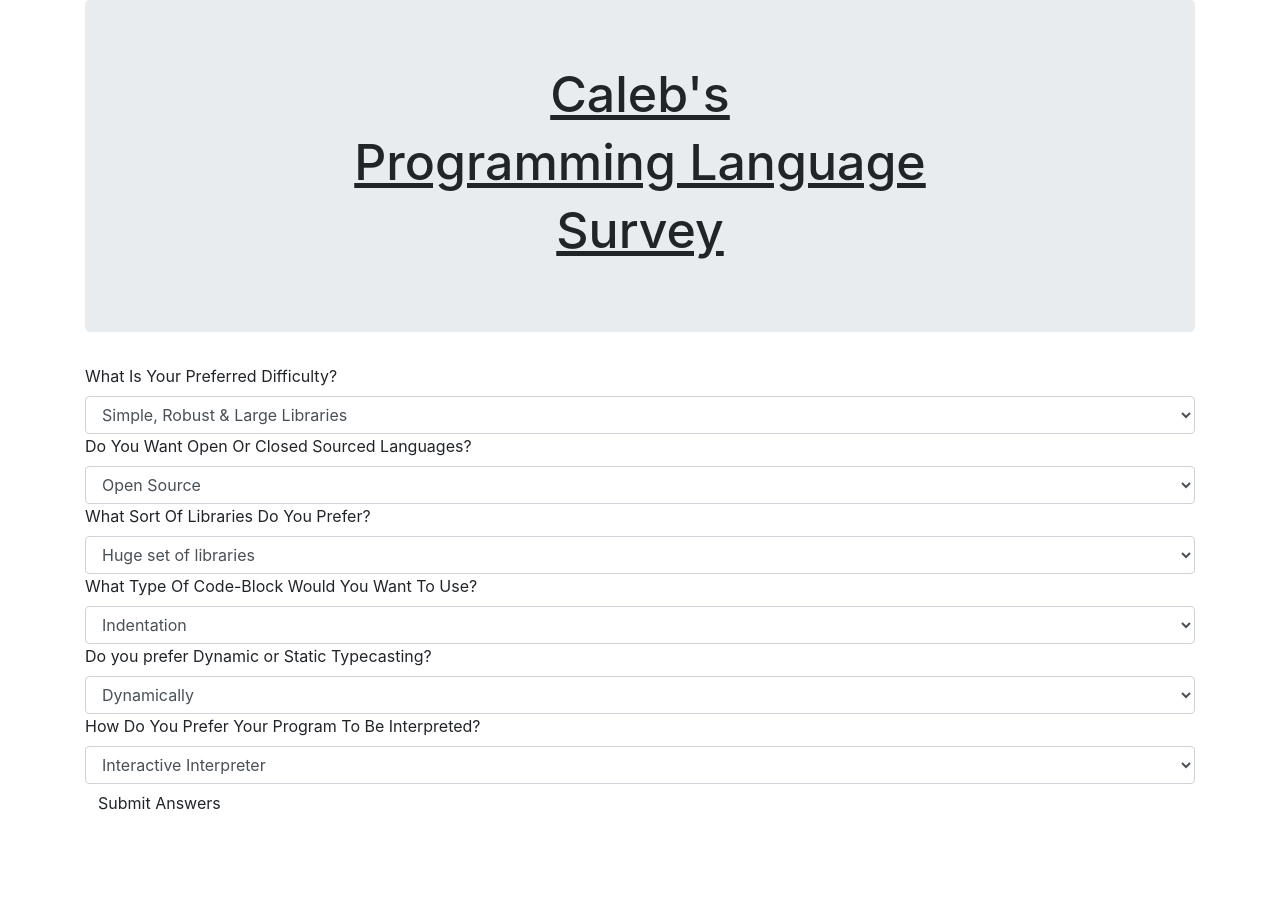
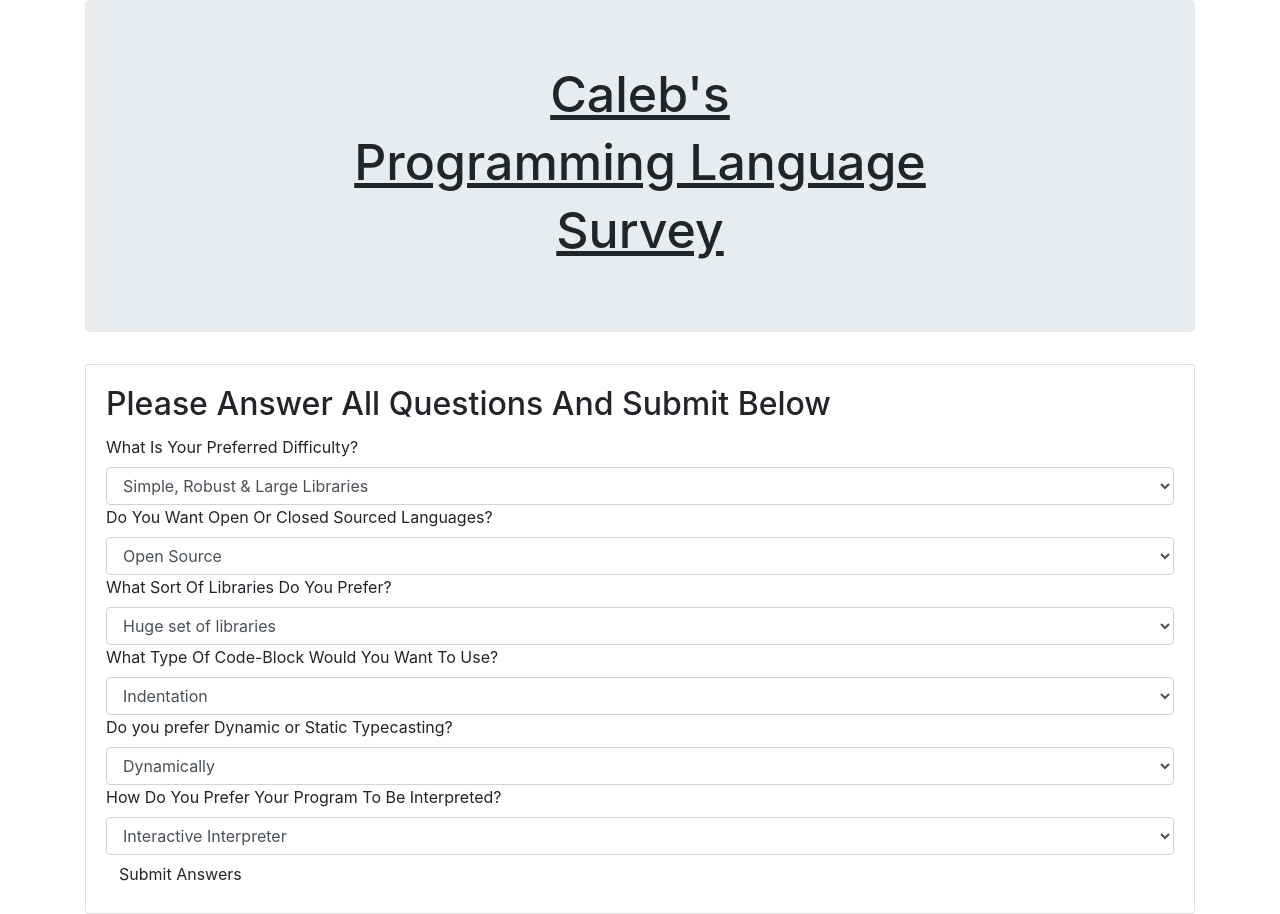
Before and after one commit to CalebCoughenour/Programming-Survey, a plain HTML site: page index.html in a window 1280 px wide. Before the commit the page ends 822 px from the top, so only its background shows below. Drawn offline with Linux system fonts and the light colour scheme.

Commit message:
add a card around the form.

```diff
--- a/index.html
+++ b/index.html
@@ -14,7 +14,10 @@
       <h1>Survey</h1>
     </div>
     <form id="survey-form">
-      <label for="lang-difficulty">What Is Your Preferred Difficulty?</label>
+      <div class="card">
+        <div class="card-body">
+          <h2 class="card-title">Please Answer All Questions And Submit Below</h2>
+          <label for="lang-difficulty">What Is Your Preferred Difficulty?</label>
       <select class="form-control" id="lang-difficulty">
         <option value="1">Simple, Robust & Large Libraries</option>
         <option value="2">Challenge, But Not Difficult</option>
@@ -47,6 +50,8 @@
         <option value="3">No Interpreter</option>
       </select>
       <button type="submit" class="btn">Submit Answers</button>
+        </div>
+      </div>
     </form>
 
 
```
